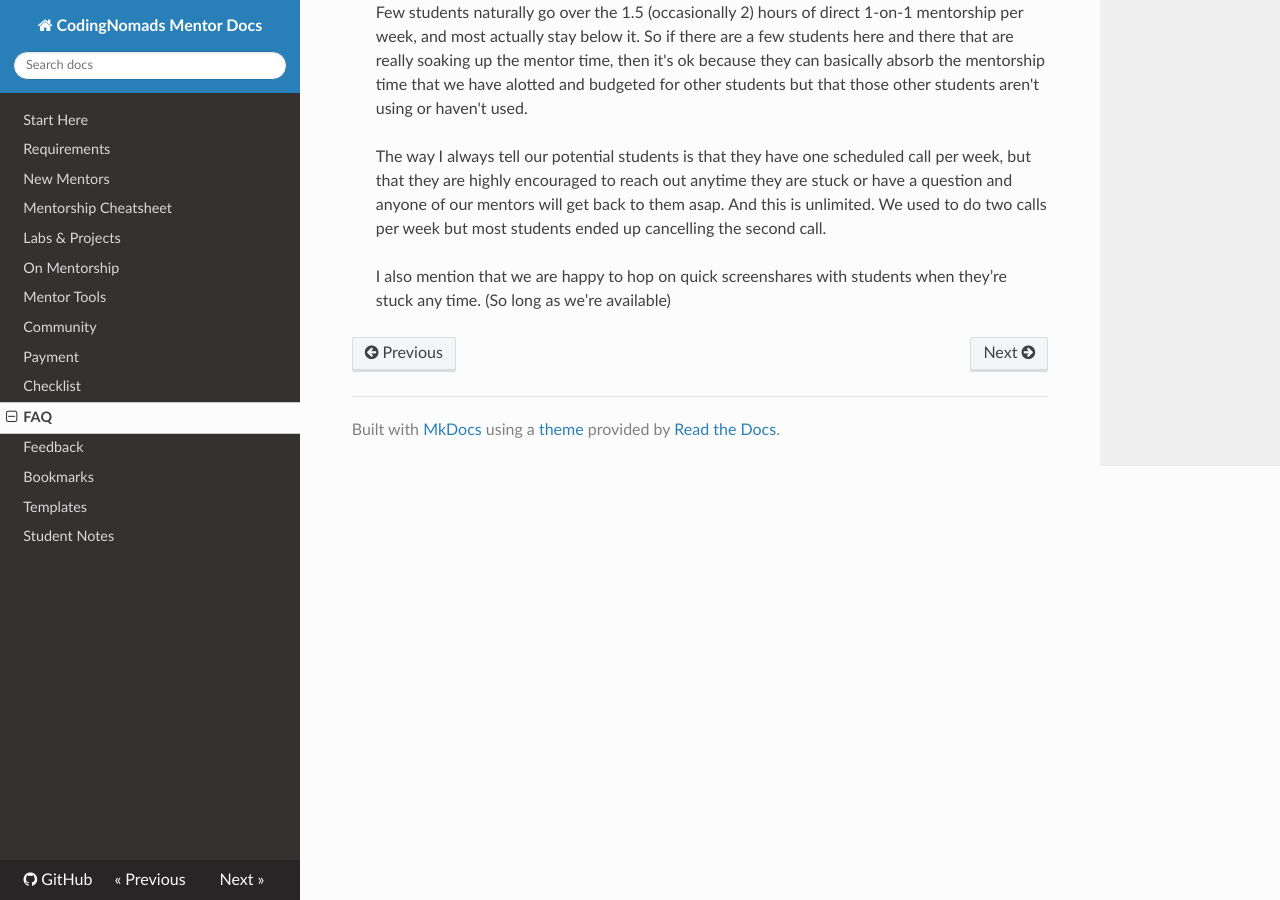
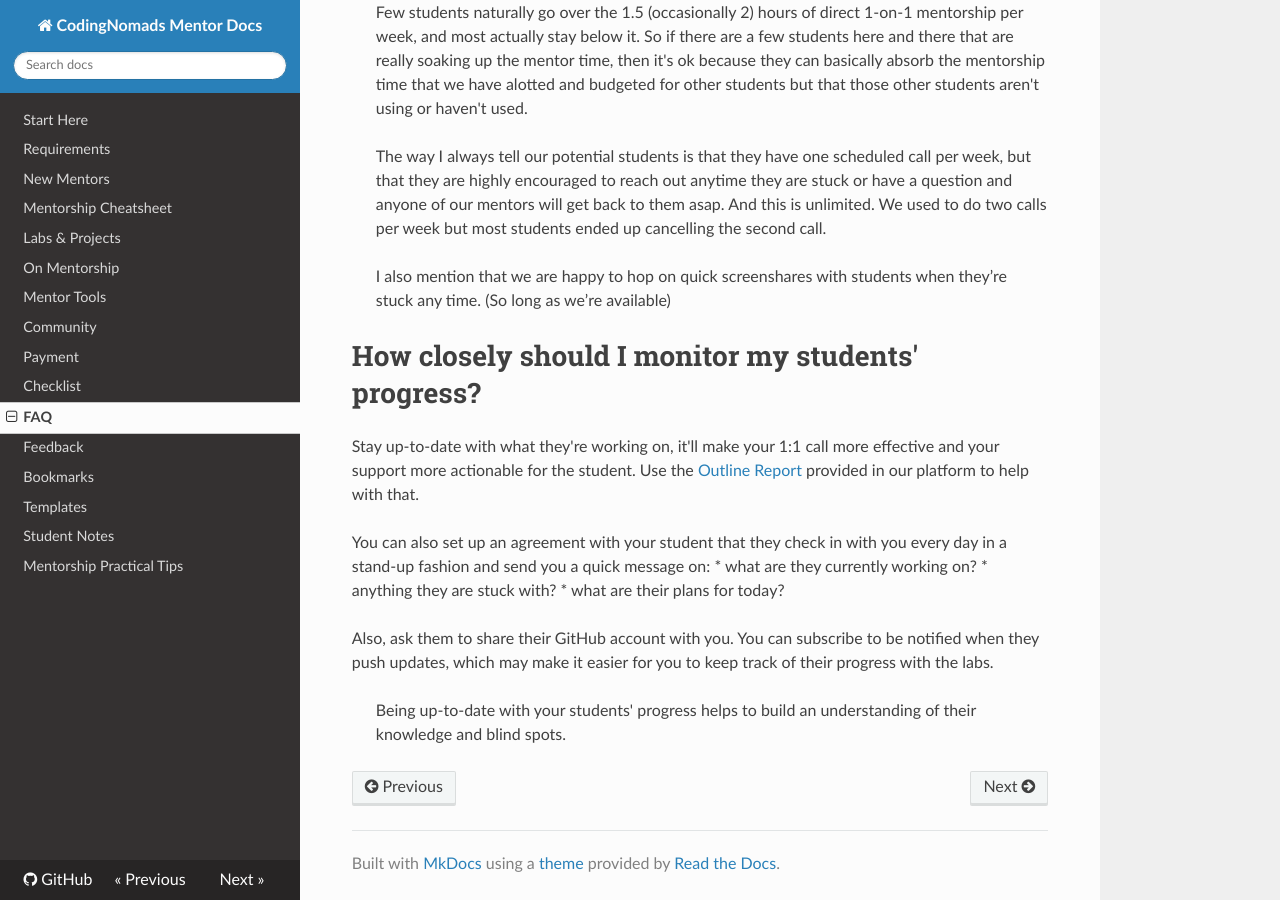
Before and after one commit to CodingNomads/mentor-docs, an MkDocs documentation site: the page built from docs/09_faq.md, in a window 1280 px wide and 900 px high, scrolled down 2076 px. Built offline with MkDocs 1.6.1, drawn with Linux system fonts in a browser that asks for light colours; nearby versions of some CDN libraries.

Commit message:
Add mentorship tips

```diff
--- a/docs/09_faq.md
+++ b/docs/09_faq.md
@@ -51,3 +51,16 @@ Ryan:
 >The way I always tell our potential students is that they have one scheduled call per week, but that they are highly encouraged to reach out anytime they are stuck or have a question and anyone of our mentors will get back to them asap. And this is unlimited. We used to do two calls per week but most students ended up cancelling the second call.
 
 >I also mention that we are happy to hop on quick screenshares with students when they’re stuck any time. (So long as we’re available)
+
+# How closely should I monitor my students' progress?
+
+Stay up-to-date with what they're working on, it'll make your 1:1 call more effective and your support more actionable for the student. Use the [Outline Report](05_tools.md#how-to-find-student-progress-logs) provided in our platform to help with that.
+
+You can also set up an agreement with your student that they check in with you every day in a stand-up fashion and send you a quick message on:
+* what are they currently working on?
+* anything they are stuck with?
+* what are their plans for today?
+
+Also, ask them to share their GitHub account with you. You can subscribe to be notified when they push updates, which may make it easier for you to keep track of their progress with the labs.
+
+>Being up-to-date with your students' progress helps to build an understanding of their knowledge and blind spots.
--- a/mkdocs.yml
+++ b/mkdocs.yml
@@ -17,6 +17,7 @@ nav:
   - Bookmarks: 11_bookmarks.md
   - Templates: 12_templates.md
   - Student Notes: 13_student_notes.md
+  - Mentorship Practical Tips: 14_tips.md
 theme:
   name: readthedocs
   shortcuts:
```
Also changed, not shown: docs/14_tips.md (added, +76 -0 lines).
